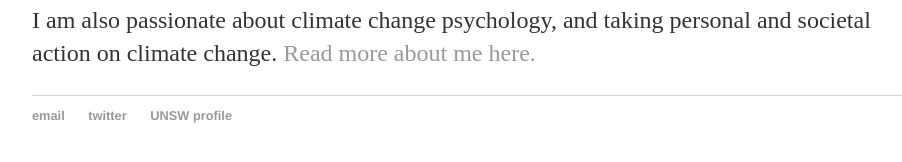
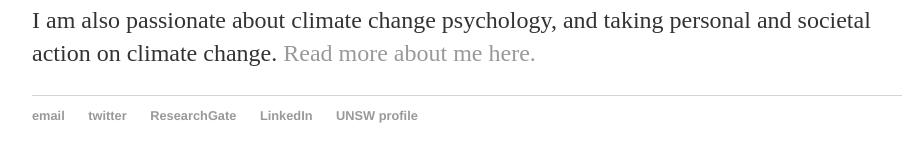
Before and after one commit to belindaxie/belindaxie.github.io, a Jekyll site: the page built from index.html, in a window 1280 px wide. Shown: the part 573-735 px from the top of the page, without its empty margins (160-1062 px from the left). Built offline with Jekyll 4.4.1, drawn with Linux system fonts in a browser that asks for light colours.

Commit message:
added ResearchGate and LinkedIn

```diff
--- a/_layouts/default.html
+++ b/_layouts/default.html
@@ -23,6 +23,8 @@
 	    		<ul>
 	        		<li><a href="mailto:belinda.xie@unsw.edu.au">email</a></li>
 				<li><a href="https://twitter.com/bel_xie">twitter</a></li>
+				<li><a href="https://www.researchgate.net/profile/Belinda_Xie">ResearchGate</a></li>
+				<li><a href="https://www.linkedin.com/in/xiebelinda/">LinkedIn</a></li>
 				<li><a href="https://www.psy.unsw.edu.au/contacts-people/research-students/belinda-xie">UNSW profile</a></li>
 <!-- 	        		<li><a href="https://belindaxie.github.io">belindaxie.github.io</a></li> -->
 				</ul>
```
